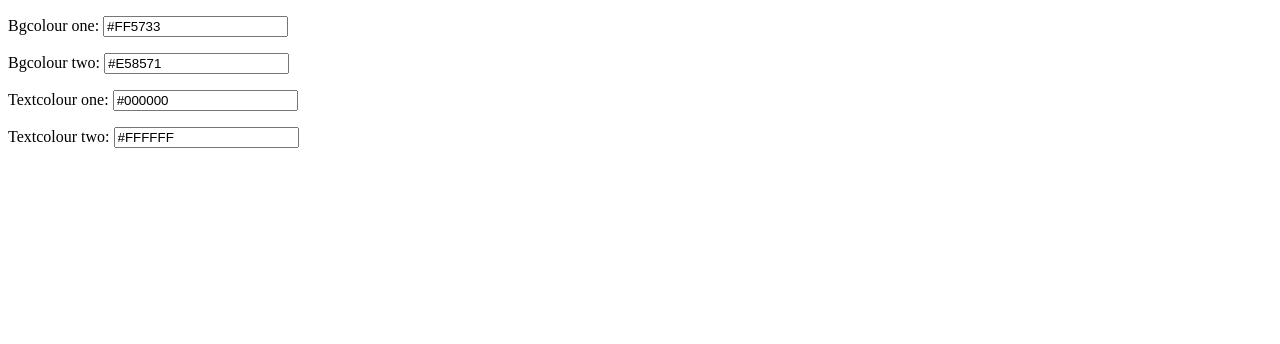
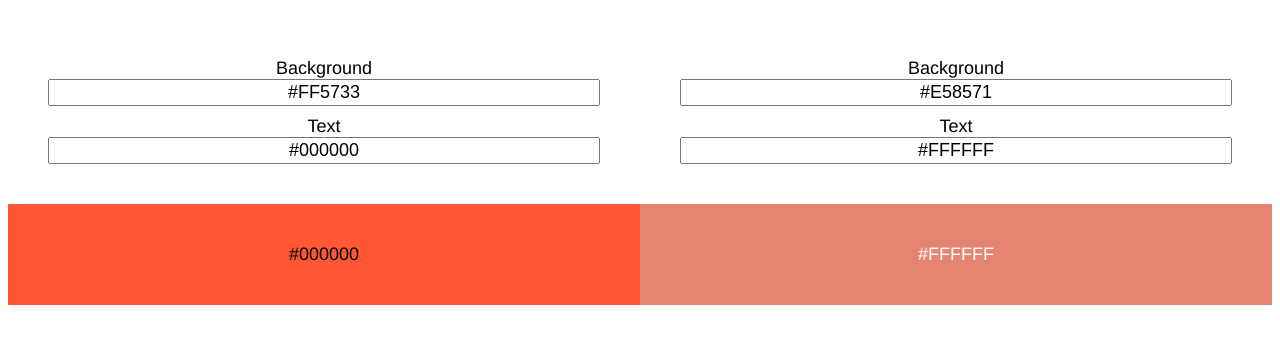
Before and after one commit to richardgiddings/colourtester, a Django app: page /add_combo/ in a window 1280 px wide. Shown: the top 344 px of the page. Run offline with Django 3.2, Linux system fonts and the light colour scheme.

Commit message:
Style the pages.

```diff
--- a/tester/static/tester/style.css
+++ b/tester/static/tester/style.css
@@ -1,14 +1,49 @@
 * { box-sizing: border-box; }
 
+body {
+    font-family: Helvetica, Times, serif;
+    font-size: 62.5%;
+}
+
+label {
+    display: block;
+    margin-top: 10px;
+    font-size: 1.8em;
+}
+input {
+    font-size: 1.8em;
+    width: 100%;
+    text-align: center;
+}
+
 .combo {
-    border: 2px solid black;
     margin-bottom: 2px;
     overflow: hidden;
+    font-size: 1.8em;
 }
-.combo-colour {
+a > .combo:hover {
+    opacity: 0.8;
+}
+.combo-block {
     display: block;
     float: left;
     width: 50%;
-    padding: 20px;
+    padding: 40px;
     text-align: center;
 }
+
+.combo-form {
+    overflow: hidden;
+}
+
+#create-button {
+    font-size: 1.8em;
+    background: #BABCBD;
+    height: 40px;
+    width: 100%;
+    margin: 20px 0px;
+}
+#create-button:hover {
+    background: #DEE0E1;
+    cursor: pointer;
+}
--- a/tester/templates/tester/combo.html
+++ b/tester/templates/tester/combo.html
@@ -8,6 +8,23 @@
         <link rel="stylesheet" type="text/css" href="{% static 'tester/style.css' %}">
     </head>
     <body>
-        {{ form.as_p }}
+        <div class="combo-form">
+            <div class="combo-block">
+                <label for="id_bgcolour_one">Background</label>
+                <div>{{ form.bgcolour_one }}</div>
+                <label for="id_textcolour_one">Text</label>
+                <div>{{ form.textcolour_one }}</div>
+            </div>
+            <div class="combo-block">
+                <label for="id_bgcolour_two">Background</label>
+                <div>{{ form.bgcolour_two }}</div>
+                <label for="id_textcolour_two">Text</label>
+                <div>{{ form.textcolour_two }}</div>
+            </div>
+        </div>
+        <div class="combo">
+            <div class="combo-block" style="background: {{ form.bgcolour_one.value }}; color: {{ form.textcolour_one.value }}">{{ form.textcolour_one.value }}</div>
+            <div class="combo-block" style="background: {{ form.bgcolour_two.value }}; color: {{ form.textcolour_two.value }}">{{ form.textcolour_two.value }}</div>
+        </div>
     </body>
 </html>
```
Also changed, not shown: tester/templates/tester/index.html (+5 -3 lines).
